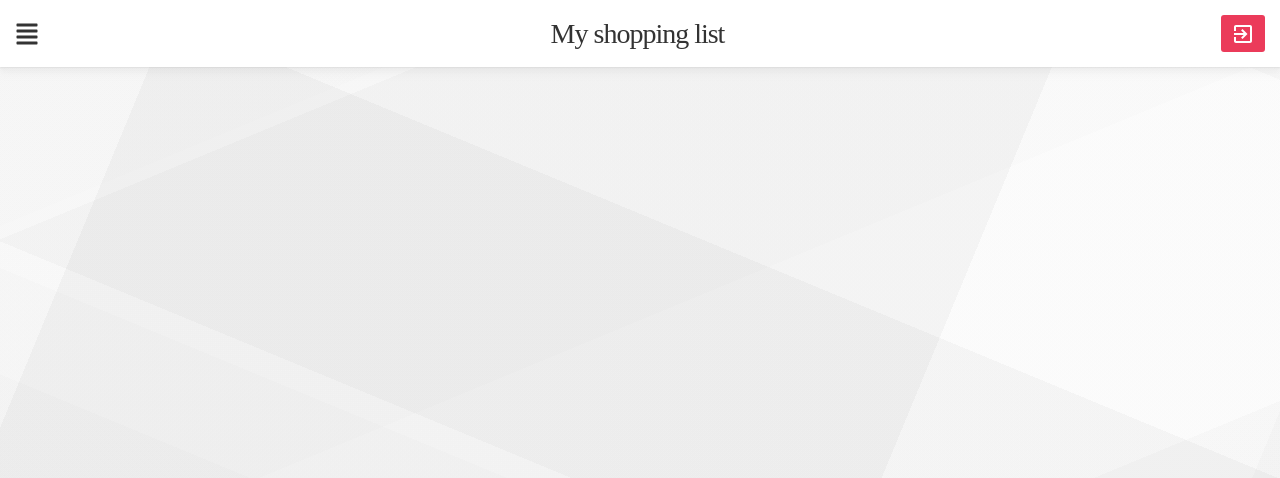
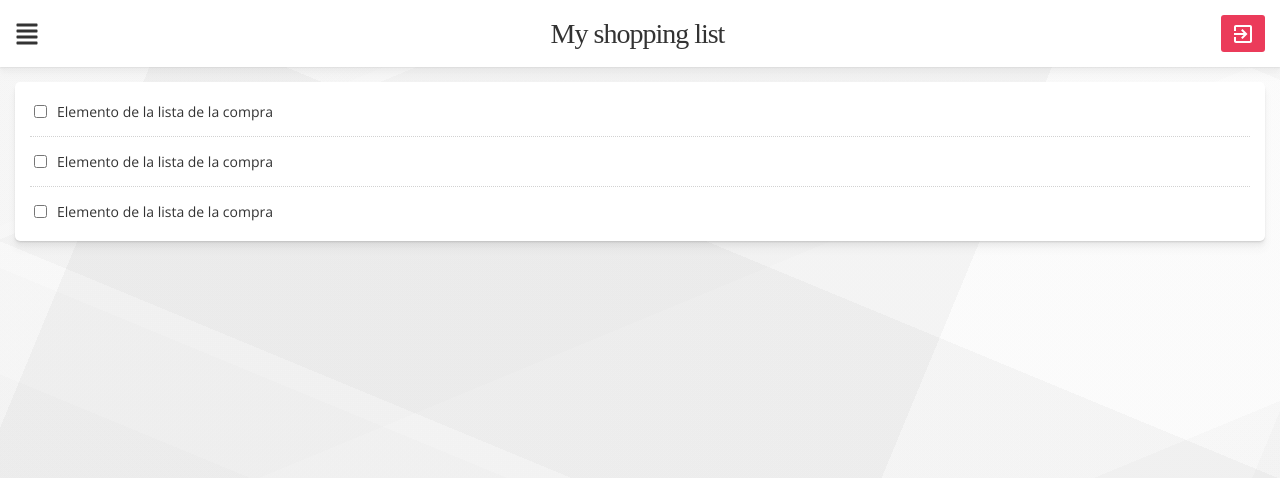
Before and after one commit to Alvaro07/meal-planner, a React (Create React App) app: page /shopping-list in a window 1280 px wide. Shown: the top 478 px of the page. Built offline with nearby package versions, Linux system fonts and the light colour scheme; no server answers; sample sign-in values are in the browser's storage; a web font is replaced by a local one.

Commit message:
Add shopping list items

```diff
--- /dev/null
+++ b/src/components/ProductList/index.js
@@ -0,0 +1,22 @@
+import React, { useState } from 'react'
+import { ListItem, Checkbox, Label } from './styles'
+import { FaCheck } from 'react-icons/fa'
+
+export const ProductList = () => {
+  const [checked, setChecked] = useState(false)
+
+  const handleCheckboxChange = event => {
+    setChecked(event.target.checked)
+  }
+
+  return (
+    <ListItem>
+      <Label check={checked}>
+        <Checkbox type='checkbox' checked={checked} onChange={e => handleCheckboxChange(e)} />
+          Elemento de la lista de la compra
+        {checked &&
+          <FaCheck size='18' className='margin-left-auto' />}
+      </Label>
+    </ListItem>
+  )
+}
--- /dev/null
+++ b/src/components/ProductList/styles.js
@@ -0,0 +1,24 @@
+import styled, { css } from 'styled-components'
+
+export const ListItem = styled.li`
+  &:not(:last-child){
+    padding-bottom: 15px;
+    margin-bottom: 15px;
+    border-bottom: 1px dotted var(--grey);
+  }
+`
+
+export const Label = styled.label`
+  display: flex;
+  align-items: center;
+  cursor: pointer;
+  width: 100%;
+
+  ${props => props.check && css`
+    text-decoration: line-through
+  `}
+`
+
+export const Checkbox = styled.input.attrs({ type: 'checkbox' })`
+  margin-right: 10px;
+`
--- a/src/components/ShopList/index.js
+++ b/src/components/ShopList/index.js
@@ -1,9 +1,14 @@
 import React from 'react'
+import { Main } from '../../styles/GlobalStyles'
+import { ListWrap } from './styles'
+import { ProductList } from '../ProductList'
 
 export const ShopList = () => {
   return (
-    <ul>
-      <li>a</li>
-    </ul>
+    <Main>
+      <ListWrap>
+        {[1, 2, 3].map((e, i) => <ProductList key={i} />)}
+      </ListWrap>
+    </Main>
   )
 }
--- /dev/null
+++ b/src/components/ShopList/styles.js
@@ -0,0 +1,15 @@
+import styled from 'styled-components'
+
+export const ListWrap = styled.ul`
+  position: relative;
+  background-color: white;
+  padding: 20px 15px;
+  margin-bottom: 15px;
+  transition: .2s all ease;
+  border-radius: 5px;
+  box-shadow: 0 1px 1px rgba(80,80,80,0.05),
+              0 1px 1px rgba(80,80,80,0.05),
+              0 2px 2px rgba(80,80,80,0.05),
+              0 4px 4px rgba(80,80,80,0.05),
+              0 8px 8px rgba(80,80,80,0.05);
+`
--- a/src/pages/ShoppingList.js
+++ b/src/pages/ShoppingList.js
@@ -1,10 +1,12 @@
 import React from 'react'
 import { Header } from '../components/Header'
+import { ShopList } from '../components/ShopList'
 
 export const ShoppingList = () => {
   return (
     <>
       <Header title='My shopping list' />
+      <ShopList />
     </>
   )
 }
```
